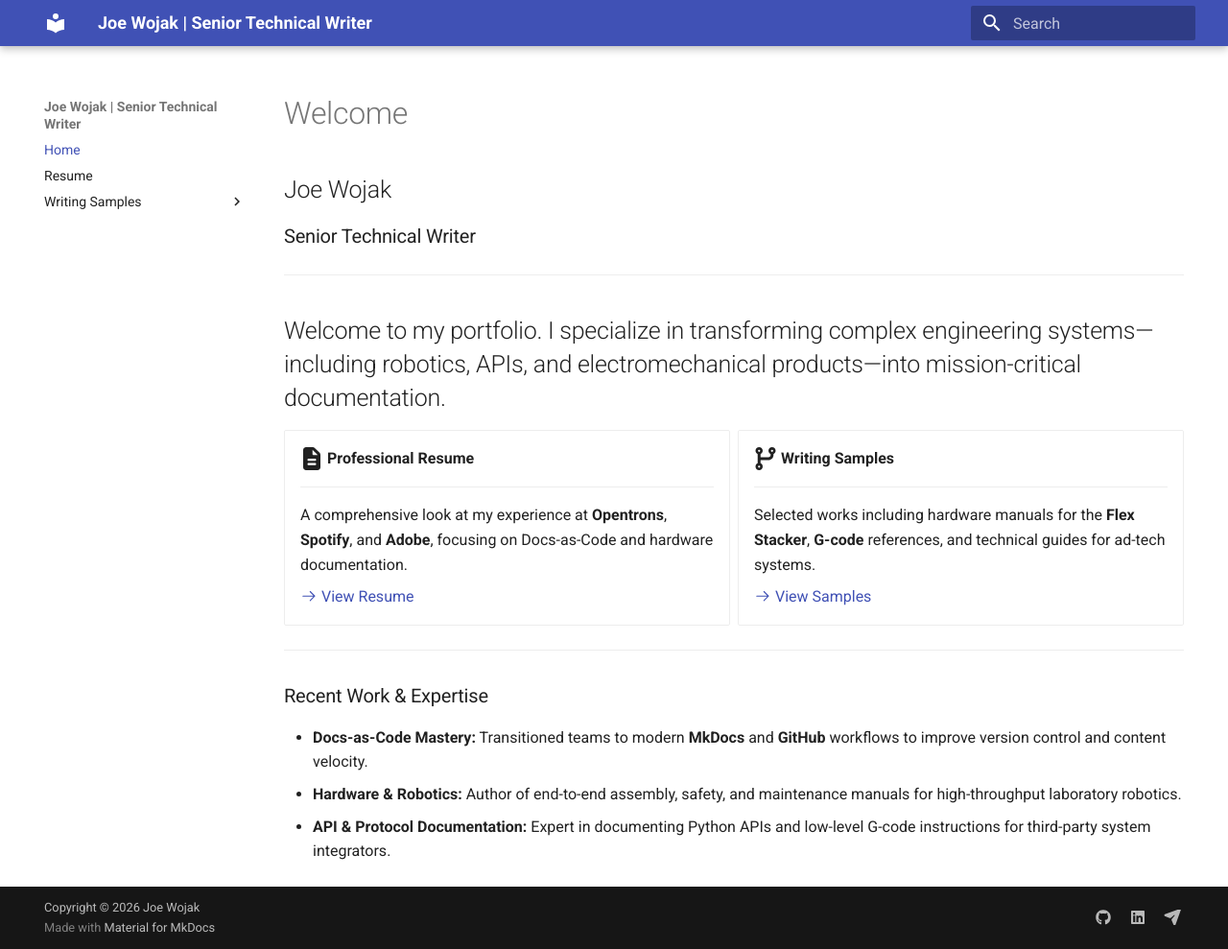
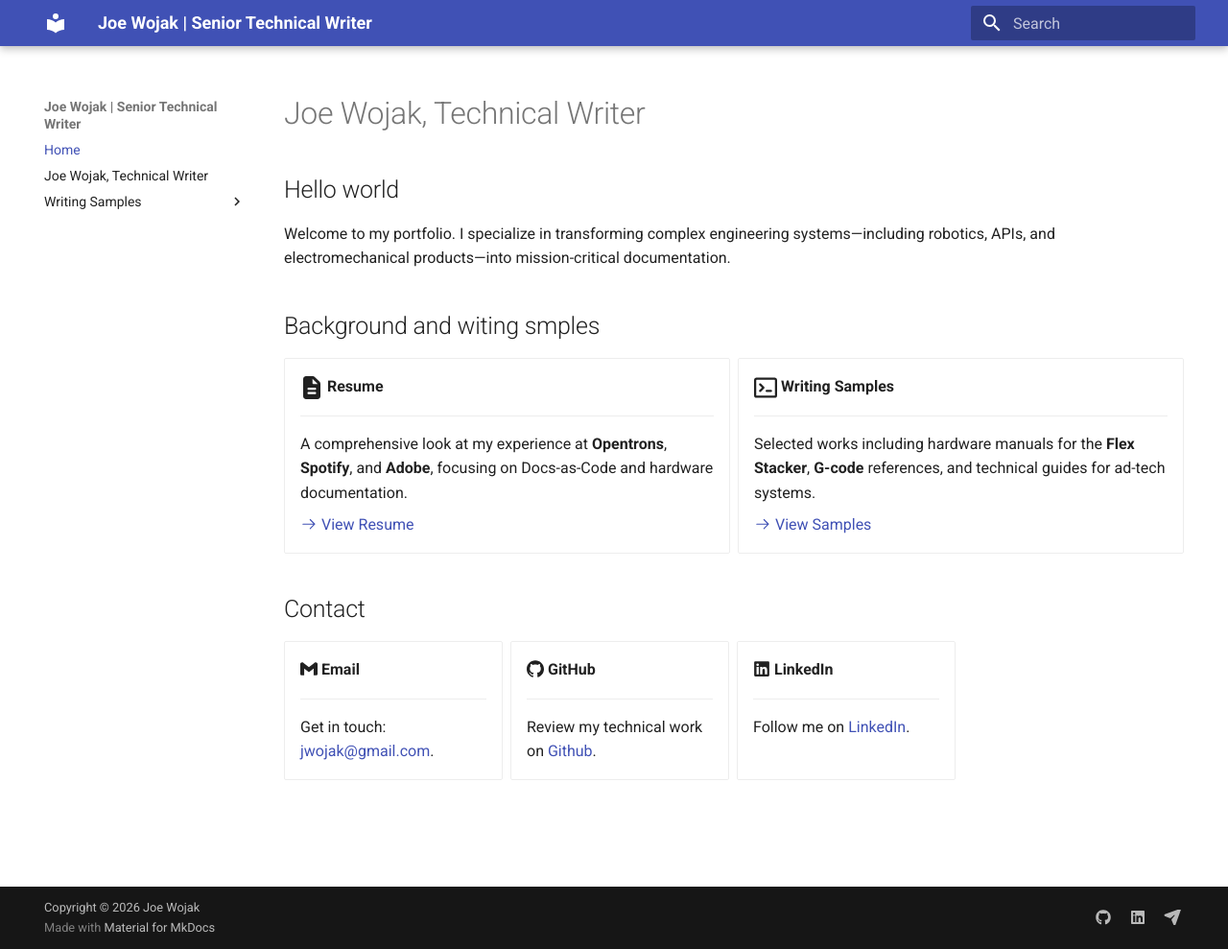
Before and after one commit to jwwojak/portfolio, an MkDocs documentation site: the page built from docs/index.md, in a window 1280 px wide and 989 px high. Shown: the whole window at 96% size. Built offline with MkDocs 1.6.1 and Material for MkDocs 9.7.7, drawn with Linux system fonts in a browser that asks for light colours.

Commit message:
more revisions

```diff
--- a/docs/index.md
+++ b/docs/index.md
@@ -3,19 +3,17 @@ hide:
     -toc
 ---
 
-# Welcome
+# Joe Wojak, Technical Writer
 
-## Joe Wojak
+## Hello world
 
-### Senior Technical Writer
+Welcome to my portfolio. I specialize in transforming complex engineering systems—including robotics, APIs, and electromechanical products—into mission-critical documentation.
 
----
-Welcome to my portfolio. I specialize in transforming complex engineering systems—including robotics, APIs, and electromechanical products—into mission-critical documentation.
----
+## Background and witing smples
 
 <div class="grid cards" markdown>
 
--   :fontawesome-solid-file-lines:{ .lg .middle } __Professional Resume__
+-   :fontawesome-solid-file-lines:{ .lg .middle } __Resume__
 
     ---
 
@@ -23,7 +21,7 @@ Welcome to my portfolio. I specialize in transforming complex engineering system
 
     [:octicons-arrow-right-24: View Resume](resume.md)
 
--   :fontawesome-solid-code-branch:{ .lg .middle } __Writing Samples__
+-   :octicons-terminal-16:{ .lg .middle } __Writing Samples__
 
     ---
 
@@ -33,10 +31,26 @@ Welcome to my portfolio. I specialize in transforming complex engineering system
 
 </div>
 
----
+## Contact
 
-### Recent Work & Expertise
+<div class="grid cards contact-grid" markdown>
 
-* **Docs-as-Code Mastery:** Transitioned teams to modern **MkDocs** and **GitHub** workflows to improve version control and content velocity.
-* **Hardware & Robotics:** Author of end-to-end assembly, safety, and maintenance manuals for high-throughput laboratory robotics.
-* **API & Protocol Documentation:** Expert in documenting Python APIs and low-level G-code instructions for third-party system integrators.
+-   :simple-gmail: __Email__
+
+    ---
+
+    Get in touch: [jwojak@gmail.com](mailto:jwojak@gmail.com).
+
+-   :simple-github: __GitHub__
+
+    ---
+
+    Review my technical work on [Github](https://github.com/jwwojak){:target="_blank"}.
+
+-   :fontawesome-brands-linkedin: __LinkedIn__
+
+    ---
+
+    Follow me on [LinkedIn](https://linkedin.com/in/joewojak){:target="_blank"}.
+
+</div>
--- a/mkdocs.yml
+++ b/mkdocs.yml
@@ -25,7 +25,7 @@ extra_css:
 
 nav:
   - Home: index.md
-  - Resume: resume.md
+  - Joe Wojak, Technical Writer: resume.md
   - Writing Samples:
     - Writing Samples: writing-samples/index.md
     - Understanding Budget Distribution and Update Cycles: writing-samples/budget-updates.md
```
Also changed, not shown: docs/resume.md (+8 -24 lines).
